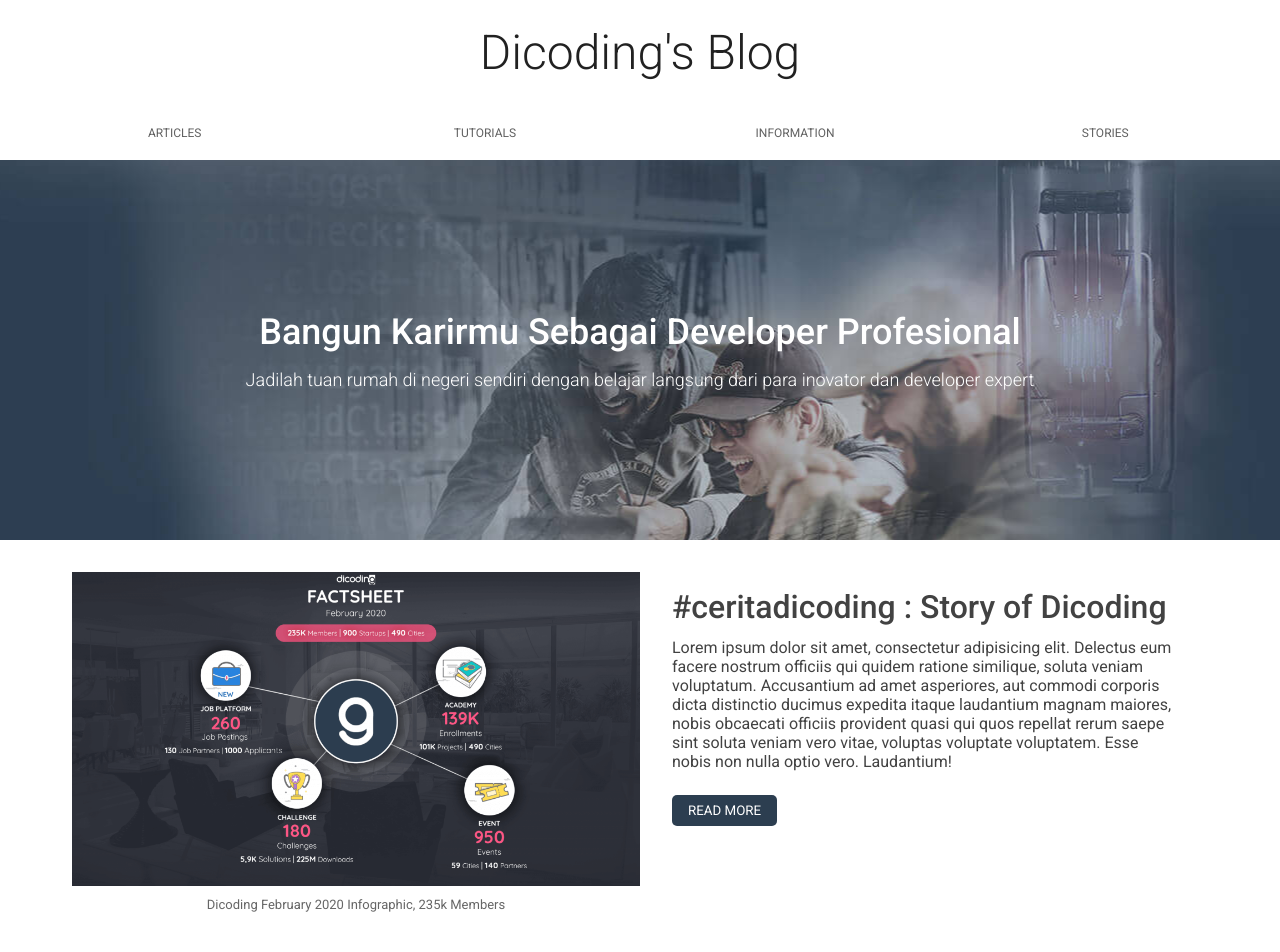
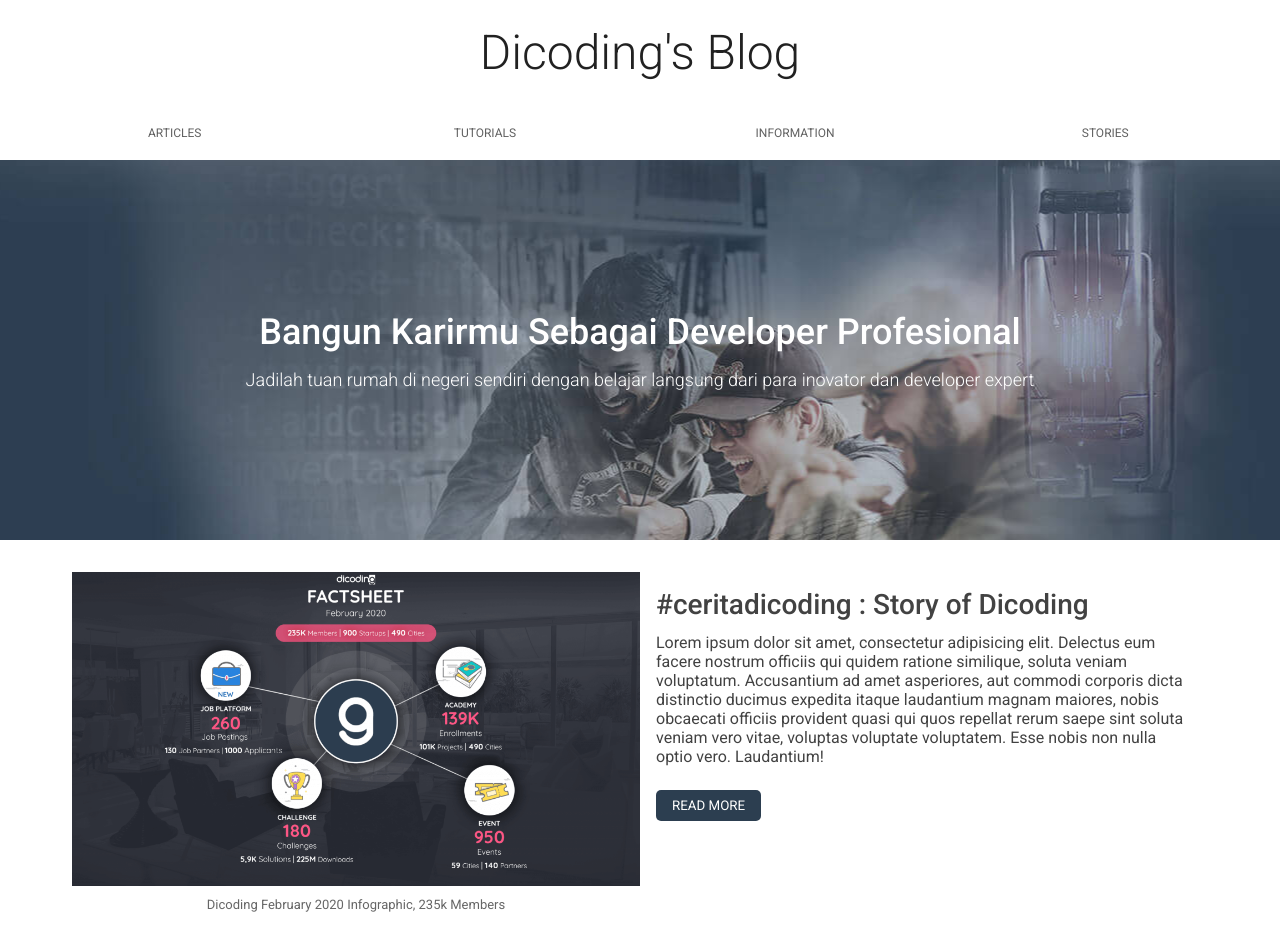
Before and after one commit to w1y0n0/mfwde-labs, a website built with webpack: page dicoding-blog/src/index.html in a window 1280 px wide. Shown: the top 952 px of the page. Built offline with nearby package versions, Linux system fonts and the light colour scheme.

Commit message:
font and padding optimization

```diff
--- a/dicoding-blog/src/styles/main.css
+++ b/dicoding-blog/src/styles/main.css
@@ -152,16 +152,16 @@
 
 .headline__content {
   width: 100%;
-  padding: 16px 32px;
+  padding: 16px 0;
 }
 
 .headline__title {
-  font-size: 32px;
+  font-size: 24px;
   font-weight: 500;
 }
 
 .headline__description {
-  font-size: 16px;
+  font-size: 12px;
   margin-top: 12px;
 }
 
@@ -225,7 +225,7 @@
 }
 
 .post-item__content {
-  padding: 16px 32px 32px 32px;
+  padding: 16px;
 }
 
 .post-item__thumbnail {
@@ -245,7 +245,7 @@
 
 .post-item__title {
   font-weight: 500;
-  font-size: 18px;
+  font-size: 16px;
   margin-top: 16px;
   transition: 0.3s opacity;
 }
@@ -261,7 +261,7 @@
 
 .post-item__description {
   margin-top: 16px;
-  font-size: 14px;
+  font-size: 12px;
   line-height: 1.5em;
 }
 
--- a/dicoding-blog/src/styles/responsive.css
+++ b/dicoding-blog/src/styles/responsive.css
@@ -1,6 +1,39 @@
 .posts {
     display: grid;
     grid-row-gap: 16px;
+}
+
+@media screen and (min-width: 455px) {
+    .headline__content {
+        padding: 16px 16px;
+    }
+
+    .headline__title {
+        font-size: 28px;
+    }
+
+    .headline__description {
+        font-size: 16px;
+    }
+}
+
+@media screen and (min-width: 650px) {
+    .headline__content {
+        margin: 0 auto;
+        max-width: 650px;
+    }
+
+    .post-item__content {
+        padding: 16px 32px 32px 32px;
+    }
+
+    .post-item__title {
+        font-size: 18px;
+    }
+
+    .post-item__description {
+        font-size: 14px;
+    }
 }
 
 @media screen and (min-width: 700px) {
```
